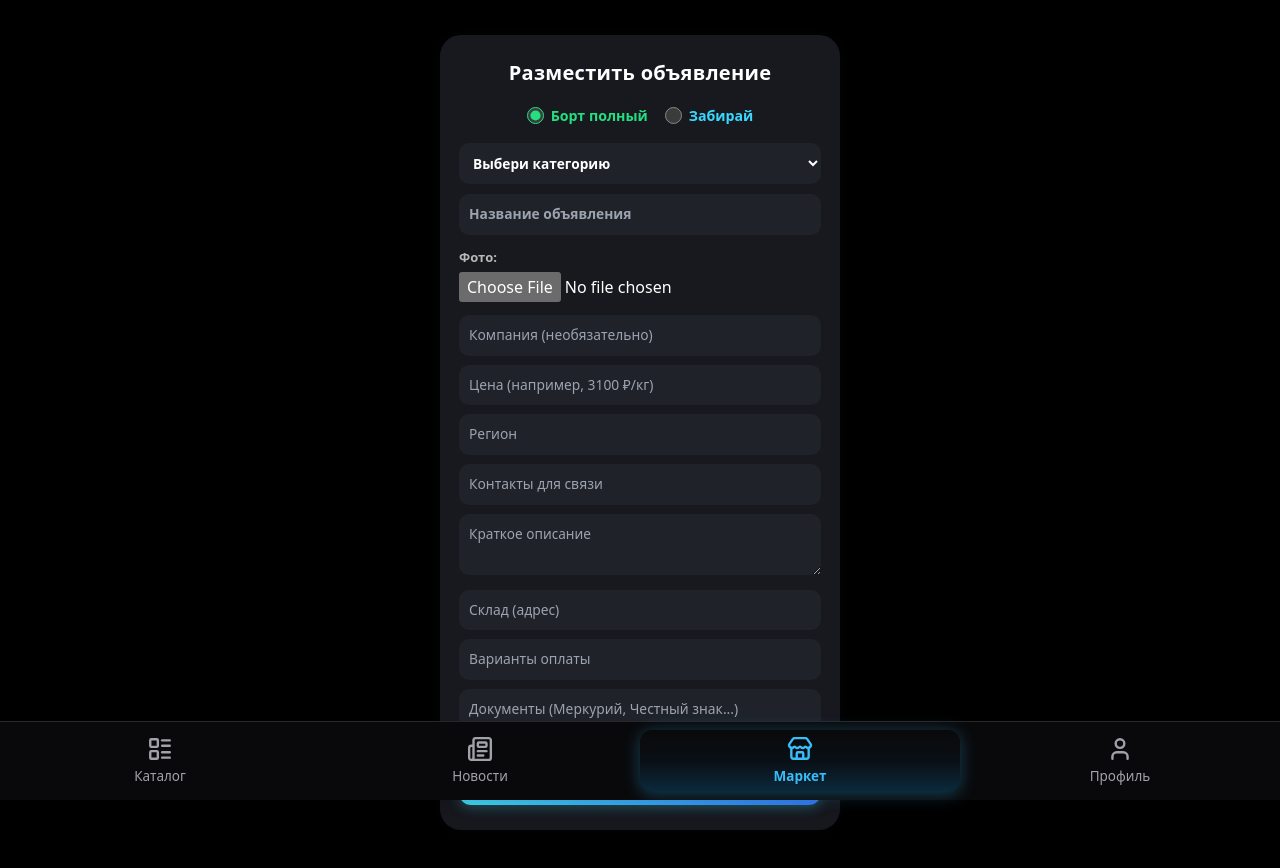
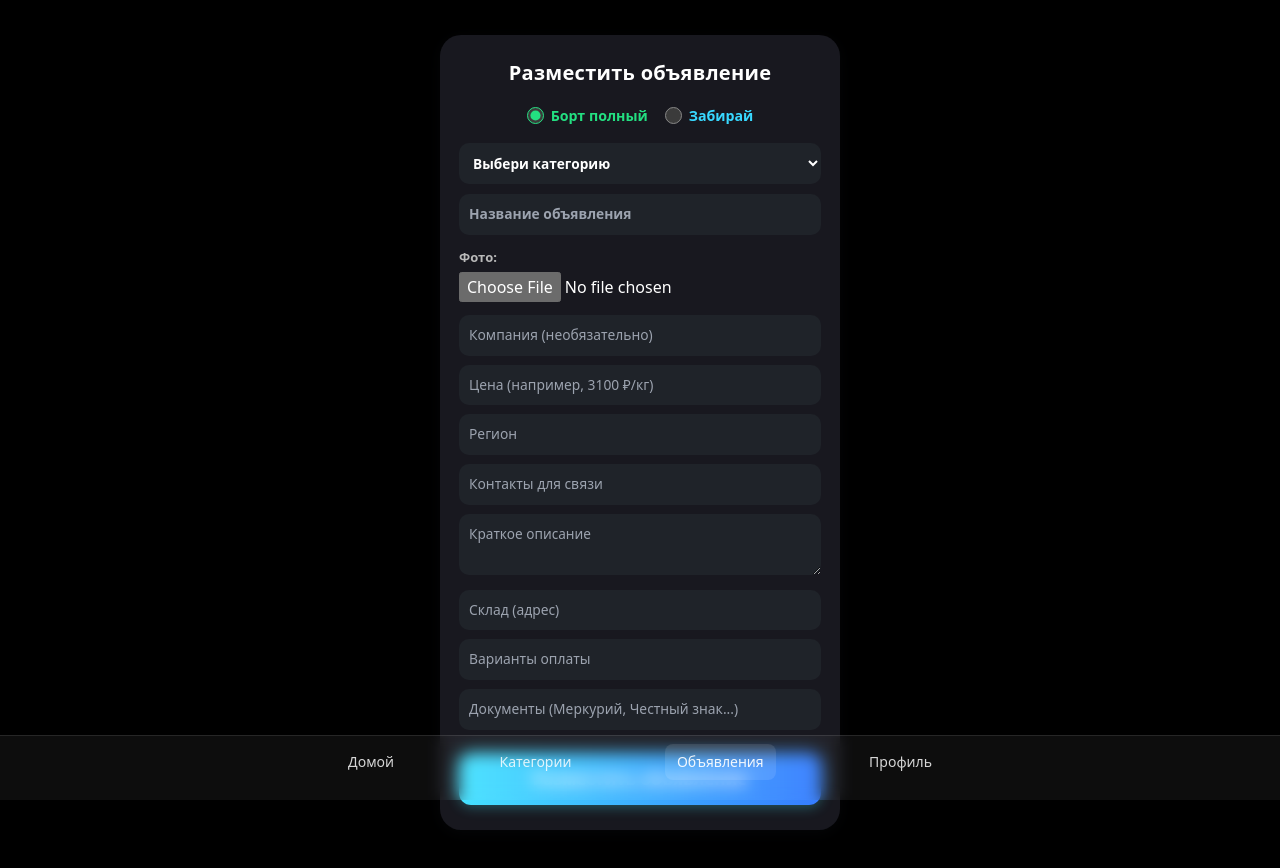
Before and after one commit to AlexSalavat/ikra-miniapp, a React (Create React App) app: page /market/add in a window 1280 px wide. Shown: the top 868 px of the page. Built offline with nearby package versions, Linux system fonts and the light colour scheme.

Commit message:
fix(ui): bottom nav safe-area and active state

```diff
--- a/src/components/BottomNav.js
+++ b/src/components/BottomNav.js
@@ -1,48 +1,26 @@
-import React from 'react';
-import { useLocation, useNavigate } from 'react-router-dom';
-import { LayoutList, Newspaper, Store, User } from 'lucide-react';
+import { Link, useLocation } from 'react-router-dom';
 
-const tabs = [
-  { label: 'Каталог', icon: LayoutList, path: '/catalog' },
-  { label: 'Новости', icon: Newspaper, path: '/news' },
-  { label: 'Маркет', icon: Store, path: '/market' },
-  { label: 'Профиль', icon: User, path: '/profile' },
-];
+function NavItem({ to, label }) {
+  const { pathname } = useLocation();
+  const isActive = pathname === to || (to !== '/' && pathname.startsWith(to + '/'));
+  const base = 'px-3 py-2 rounded-lg transition';
+  const state = isActive ? 'bg-white/10' : 'opacity-90 hover:opacity-100';
+  return (
+    <Link to={to} className={`${base} ${state}`} aria-current={isActive ? 'page' : undefined}>
+      {label}
+    </Link>
+  );
+}
 
-function BottomNav() {
-  const location = useLocation();
-  const navigate = useNavigate();
-
+export default function BottomNav() {
   return (
-    <nav className="fixed bottom-0 left-0 w-full bg-zinc-950 border-t border-zinc-800 flex justify-around z-30 py-2 shadow-xl">
-      {tabs.map((tab) => {
-        const active = location.pathname.startsWith(tab.path);
-        const Icon = tab.icon;
-        return (
-          <button
-            key={tab.path}
-            onClick={() => navigate(tab.path)}
-            className={`
-              flex flex-col items-center justify-center flex-1 gap-0.5
-              transition-all duration-150
-              py-1.5
-              ${
-                active
-                  ? 'text-sky-400 font-bold bg-gradient-to-t from-sky-900/50 via-sky-900/10 rounded-xl shadow-[0_2px_17px_#38bdf84f]'
-                  : 'text-zinc-400'
-              }
-            `}
-            style={{
-              fontSize: 13.5,
-            }}
-          >
-            <Icon size={26} strokeWidth={2.2} />
-            <span style={{ marginTop: 2 }}>{tab.label}</span>
-          </button>
-        );
-      })}
+    <nav className="fixed bottom-0 inset-x-0 z-50 bg-white/5 backdrop-blur border-t border-white/10 bottom-nav-safe">
+      <div className="mx-auto max-w-screen-sm px-4 py-2 flex items-center justify-between text-sm">
+        <NavItem to="/" label="Домой" />
+        <NavItem to="/catalog" label="Категории" />
+        <NavItem to="/market" label="Объявления" />
+        <NavItem to="/profile" label="Профиль" />
+      </div>
     </nav>
   );
 }
-
-export default BottomNav;
--- a/src/index.css
+++ b/src/index.css
@@ -141,3 +141,7 @@ a:hover {
     padding: 1px 5px;
   }
 }
+/* ===== Safe-area for iOS bottom nav ===== */
+.bottom-nav-safe {
+  padding-bottom: calc(12px + env(safe-area-inset-bottom));
+}
```
